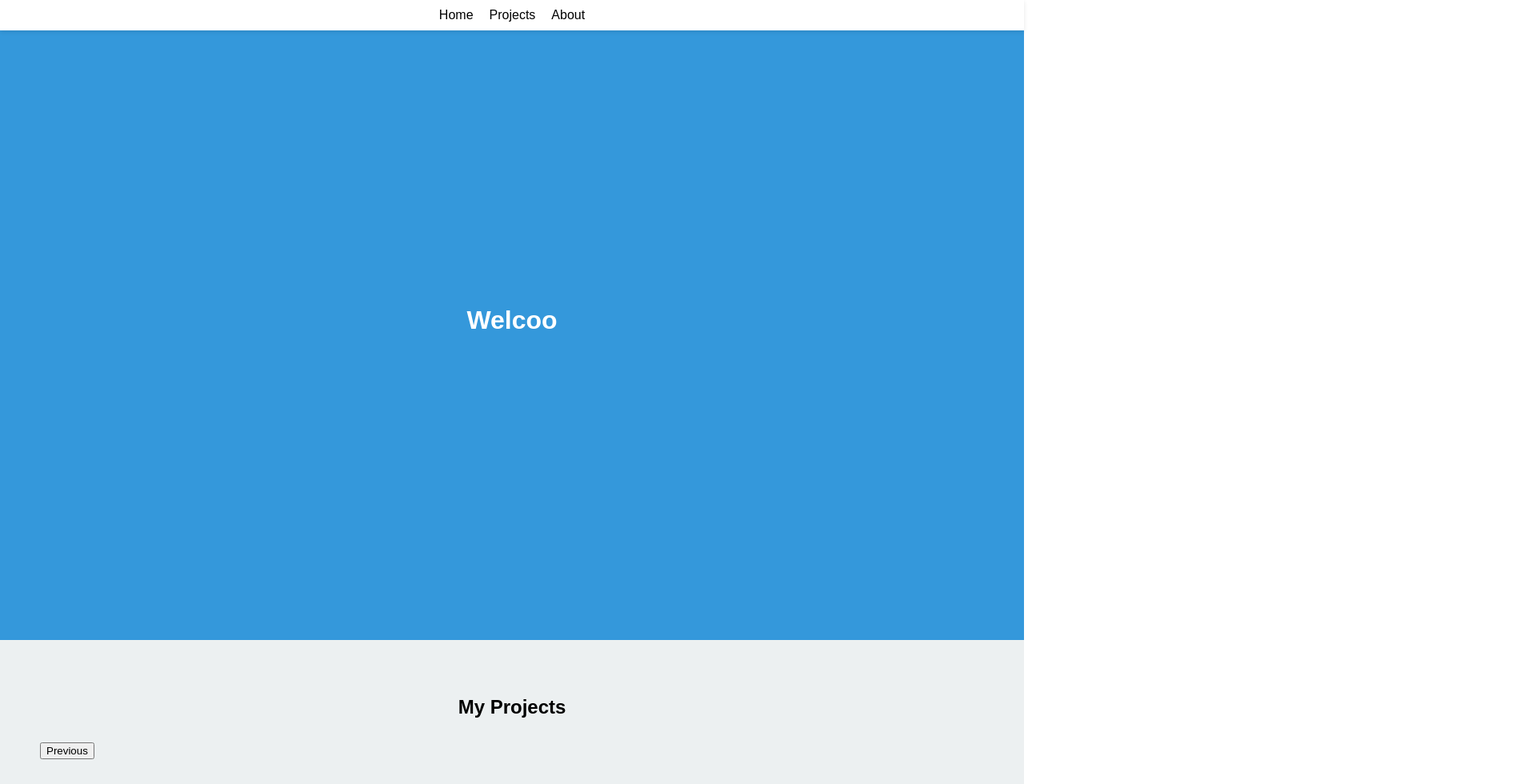
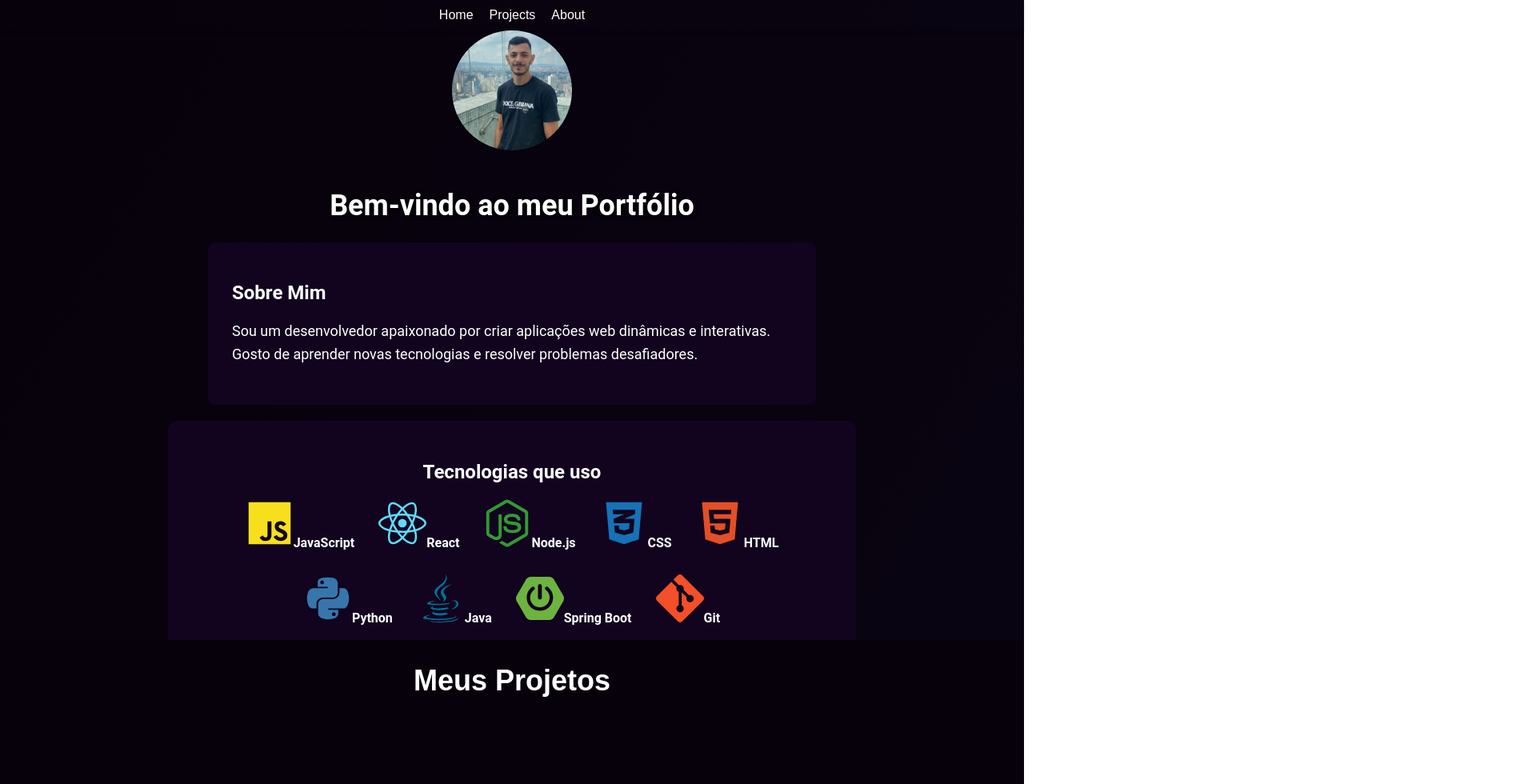
Before and after one commit to lucasg1599/portifolio, a React (Create React App) app: page / in a window 1280 px wide. Shown: the top 980 px of the page at 80% size, 1920 px wide, since content can reach past the window. Built offline with nearby package versions, Linux system fonts and the light colour scheme.

Commit message:
portifolio

```diff
--- a/package.json
+++ b/package.json
@@ -7,11 +7,13 @@
     "framer-motion": "^12.0.1",
     "react": "^19.0.0",
     "react-dom": "^19.0.0",
+    "react-icons": "^5.4.0",
     "react-scripts": "5.0.1",
     "react-scroll": "^1.9.0",
     "react-slick": "^0.30.3",
     "scrollreveal": "^4.0.9",
     "slick-carousel": "^1.8.1",
+    "styled-components": "^6.1.14",
     "web-vitals": "^4.2.4"
   },
   "scripts": {
--- a/src/App.js
+++ b/src/App.js
@@ -7,19 +7,18 @@ import About from "./components/About";
 const App = () => {
   return (
     <div style={{ fontFamily: "Arial, sans-serif" }}>
-      {/* Navigation */}
       <nav
         style={{
           position: "fixed",
           top: 0,
           width: "100%",
-          backgroundColor: "#fff",
+          background: "linear-gradient(120deg,rgb(6, 1, 10),rgb(9, 4, 17))",
           zIndex: 1000,
           padding: "10px 0",
           boxShadow: "0 2px 5px rgba(0,0,0,0.1)",
         }}
       >
-        <div style={{ display: "flex", justifyContent: "center", gap: "20px" }}>
+        <div style={{ display: "flex", justifyContent: "center", gap: "20px", color: "#fff"}}>
           <Link to="home" smooth duration={500} style={{ cursor: "pointer" }}>
             Home
           </Link>
--- a/src/components/About.js
+++ b/src/components/About.js
@@ -3,33 +3,17 @@ import { motion } from "framer-motion";
 
 const About = () => {
   return (
-    <div
-      id="about"
-      style={{
-        padding: "50px",
-        backgroundColor: "#2c3e50",
-        color: "#fff",
-        textAlign: "center",
-      }}
-    >
+    <div id="about" style={styles.aboutContainer}>
       <h2>About Me</h2>
       <p>
         I am a passionate developer with experience in building interactive and dynamic web
-        applications. Check  my work and get in touch!
+        applications. Check my work and get in touch!
       </p>
 
       <motion.button
         whileHover={{ scale: 1.1, backgroundColor: "#f39c12" }}
         whileTap={{ scale: 0.9 }}
-        style={{
-          marginTop: "20px",
-          padding: "10px 20px",
-          borderRadius: "5px",
-          border: "none",
-          cursor: "pointer",
-          background: "#e74c3c",
-          color: "#fff",
-        }}
+        style={styles.contactButton}
       >
         Contact Me
       </motion.button>
@@ -37,4 +21,22 @@ const About = () => {
   );
 };
 
+const styles = {
+  aboutContainer: {
+    padding: "50px",
+    backgroundColor: "#2c3e50",
+    color: "#fff",
+    textAlign: "center",
+  },
+  contactButton: {
+    marginTop: "20px",
+    padding: "10px 20px",
+    borderRadius: "5px",
+    border: "none",
+    cursor: "pointer",
+    background: "#e74c3c",
+    color: "#fff",
+  },
+};
+
 export default About;
--- a/src/components/Home.js
+++ b/src/components/Home.js
@@ -1,20 +1,141 @@
 import React from "react";
+import {
+  FaReactIcon, FaJsIcon, FaHtmlIcon, FaCssIcon, FaNodeJsIcon,
+  FaPythonIcon, FaJavaIcon, SiSpringbootIcon, SiGitIcon
+} from "./styled/styledIcons";
 
 const Home = () => {
   return (
-    <div id="home" style={{ height: "100vh", backgroundColor: "#3498db", color: "#fff" }}>
-      <div
-        style={{
-          height: "100%",
-          display: "flex",
-          justifyContent: "center",
-          alignItems: "center",
-        }}
-      >
-        <h1>Welcoo</h1>
+    <div id="home" style={styles.homeContainer}>
+      <div style={styles.centeredContent}>
+        <div style={styles.profileSection}>
+          <img
+            src="fotoperfil.jpg"
+            alt="Profile"
+            style={styles.profileImage}
+          />
+          <h1 style={styles.welcomeText}>Bem-vindo ao meu Portfólio</h1>
+        </div>
+      </div>
+      <div style={styles.aboutSection}>
+        <h2>Sobre Mim</h2>
+        <p style={styles.aboutText}>
+          Sou um desenvolvedor apaixonado por criar aplicações web dinâmicas e interativas.
+          Gosto de aprender novas tecnologias e resolver problemas desafiadores.
+        </p>
+      </div>
+      <div style={styles.skillsSection}>
+        <h2>Tecnologias que uso</h2>
+        <div style={styles.skillsList}>
+          <div style={styles.skill}>
+            <FaJsIcon />
+            <span style={styles.skillText}>JavaScript</span>
+          </div>
+          <div style={styles.skill}>
+            <FaReactIcon />
+            <span style={styles.skillText}>React</span>
+          </div>
+          <div style={styles.skill}>
+            <FaNodeJsIcon />
+            <span style={styles.skillText}>Node.js</span>
+          </div>
+          <div style={styles.skill}>
+            <FaCssIcon />
+            <span style={styles.skillText}>CSS</span>
+          </div>
+          <div style={styles.skill}>
+            <FaHtmlIcon />
+            <span style={styles.skillText}>HTML</span>
+          </div>
+          <div style={styles.skill}>
+            <FaPythonIcon />
+            <span style={styles.skillText}>Python</span>
+          </div>
+          <div style={styles.skill}>
+            <FaJavaIcon />
+            <span style={styles.skillText}>Java</span>
+          </div>
+          <div style={styles.skill}>
+            <SiSpringbootIcon />
+            <span style={styles.skillText}>Spring Boot</span>
+          </div>
+          <div style={styles.skill}>
+            <SiGitIcon />
+            <span style={styles.skillText}>Git</span>
+          </div>
+        </div>
       </div>
     </div>
   );
 };
 
+const styles = {
+  homeContainer: {
+    height: "100vh", // Garante que a altura da tela é 100% da janela
+    width: "100%",  // Ocupa toda a largura
+    overflow: "hidden", // Impede rolagem
+    background: "linear-gradient(120deg,rgb(6, 1, 10),rgb(9, 4, 17))",
+    color: "#fff",
+    display: "flex",
+    flexDirection: "column",
+    justifyContent: "center",
+    alignItems: "center",
+    fontFamily: "'Roboto', sans-serif",
+    padding: "0",  // Retira o padding para garantir que não há espaço adicional
+  },
+  centeredContent: {
+    textAlign: "center",
+
+  },
+  profileSection: {
+    marginTop: "50px", // Ajustado para reduzir o espaço
+    textAlign: "center",
+  },
+  profileImage: {
+    borderRadius: "50%",
+    width: "150px",
+    height: "150px",
+    objectFit: "cover",
+    marginBottom: "20px",
+  },
+  welcomeText: {
+    fontSize: "36px",
+    fontWeight: "bold",
+    textShadow: "2px 2px 4px rgba(0, 0, 0, 0.7)",
+  },
+  aboutSection: {
+    backgroundColor: "rgb(18, 4, 31)",
+    padding: "30px",
+    borderRadius: "10px",
+    maxWidth: "700px",
+    margin: "auto",
+    marginBottom: "20px",
+  },
+  aboutText: {
+    fontSize: "18px",
+    lineHeight: "1.6",
+  },
+  skillsSection: {
+    backgroundColor: "rgb(18, 4, 31)",
+    padding: "30px",
+    borderRadius: "10px",
+    maxWidth: "800px",
+    margin: "auto",
+    textAlign: "center",
+  },
+  skillsList: {
+    display: "flex",
+    justifyContent: "center",
+    flexWrap: "wrap",
+    gap: "30px",
+    marginTop: "10px",
+  },
+
+  skillText: {
+    marginTop: "10px",
+    fontSize: "16px",
+    fontWeight: "bold",
+  },
+};
+
 export default Home;
--- a/src/components/Projects.js
+++ b/src/components/Projects.js
@@ -1,17 +1,25 @@
-import React, { useEffect } from "react";
+import React from "react";
 import Slider from "react-slick";
-import ScrollReveal from "scrollreveal";
 
 const Projects = () => {
-  useEffect(() => {
-    ScrollReveal().reveal(".animated-section", {
-      origin: "bottom",
-      distance: "50px",
-      duration: 1000,
-      delay: 200,
-      reset: true,
-    });
-  }, []);
+  const projects = [
+    {
+      id: 1,
+      title: "Projeto 1",
+      image: "https://via.placeholder.com/300",
+    },
+    {
+      id: 2,
+      title: "Projeto 2",
+      image: "https://via.placeholder.com/300",
+    },
+    {
+      id: 3,
+      title: "Projeto 3",
+      image: "https://via.placeholder.com/300",
+    },
+    // Adicione mais projetos conforme necessário
+  ];
 
   const sliderSettings = {
     dots: true,
@@ -21,31 +29,86 @@ const Projects = () => {
     slidesToScroll: 1,
     autoplay: true,
     autoplaySpeed: 3000,
+    responsive: [
+      {
+        breakpoint: 1024, // Para telas de tamanhos médios
+        settings: {
+          slidesToShow: 2,
+        },
+      },
+      {
+        breakpoint: 600, // Para telas menores
+        settings: {
+          slidesToShow: 1,
+        },
+      },
+    ],
   };
 
   return (
-    <div
-      id="projects"
-      className="animated-section"
-      style={{ padding: "50px", backgroundColor: "#ecf0f1" }}
-    >
-      <h2 style={{ textAlign: "center", marginBottom: "30px" }}>My Projects</h2>
-      <Slider {...sliderSettings}>
-        <div>
-          <img src="https://via.placeholder.com/300" alt="Project 1" style={{ width: "100%" }} />
-          <h3 style={{ textAlign: "center" }}>Project 1</h3>
-        </div>
-        <div>
-          <img src="https://via.placeholder.com/300" alt="Project 2" style={{ width: "100%" }} />
-          <h3 style={{ textAlign: "center" }}>Project 2</h3>
-        </div>
-        <div>
-          <img src="https://via.placeholder.com/300" alt="Project 3" style={{ width: "100%" }} />
-          <h3 style={{ textAlign: "center" }}> 3</h3>
-        </div>
-      </Slider>
+    <div id="projects" style={styles.projectsContainer}>
+      <h2 style={styles.heading}>Meus Projetos</h2>
+      {projects.length === 0 ? (
+        <p style={styles.noProjectsMessage}>Nenhum projeto disponível</p>
+      ) : (
+        <Slider {...sliderSettings}>
+          {projects.map((project) => (
+            <div key={project.id} style={styles.projectCard}>
+              <img
+                src={project.image}
+                alt={project.title}
+                style={styles.projectImage}
+              />
+              <h3 style={styles.projectTitle}>{project.title}</h3>
+            </div>
+          ))}
+        </Slider>
+      )}
     </div>
   );
 };
 
+const styles = {
+  projectsContainer: {
+    padding: "50px",
+    background: "linear-gradient(120deg, rgb(6, 1, 10), rgb(9, 4, 17))", // Cor do fundo do container
+    minHeight: "100vh",
+    display: "flex",
+    flexDirection: "column",
+    justifyContent: "center",
+    alignItems: "center",
+    color: "#fff",
+  },
+  heading: {
+    fontSize: "36px",
+    color: "#fff", // Texto em branco
+    marginBottom: "40px",
+    textAlign: "center",
+  },
+  projectCard: {
+    backgroundColor: "#fff", // Cor de fundo do cartão de projeto
+    padding: "20px",
+    borderRadius: "10px",
+    boxShadow: "0 4px 10px rgba(0, 0, 0, 0.1)",
+    textAlign: "center",
+    margin: "10px",
+    width: "300px", // Ajustando a largura dos cartões para garantir que fiquem visíveis
+  },
+  projectImage: {
+    width: "100%",
+    borderRadius: "8px",
+    marginBottom: "15px",
+  },
+  projectTitle: {
+    fontSize: "20px",
+    fontWeight: "bold",
+    color: "#333",
+  },
+  noProjectsMessage: {
+    fontSize: "18px",
+    color: "#fff",
+    textAlign: "center",
+  },
+};
+
 export default Projects;
--- /dev/null
+++ b/src/components/styled/styledIcons.js
@@ -0,0 +1,48 @@
+import styled from "styled-components";
+import { FaReact, FaJs, FaHtml5, FaCss3Alt, FaNodeJs, FaPython, FaJava } from "react-icons/fa";
+import { SiSpringboot, SiGit } from "react-icons/si";
+
+export const FaReactIcon = styled(FaReact)`
+  color: #61dafb;
+  font-size: 60px;
+`;
+
+export const FaJsIcon = styled(FaJs)`
+  color: #f7df1e;
+  font-size: 60px;
+`;
+
+export const FaHtmlIcon = styled(FaHtml5)`
+  color: #e34f26;
+  font-size: 60px;
+`;
+
+export const FaCssIcon = styled(FaCss3Alt)`
+  color: #1572b6;
+  font-size: 60px;
+`;
+
+export const FaNodeJsIcon = styled(FaNodeJs)`
+  color: #339933;
+  font-size: 60px;
+`;
+
+export const FaPythonIcon = styled(FaPython)`
+  color: #3776ab;
+  font-size: 60px;
+`;
+
+export const FaJavaIcon = styled(FaJava)`
+  color: #007396;
+  font-size: 60px;
+`;
+
+export const SiSpringbootIcon = styled(SiSpringboot)`
+  color: #6db33f;
+  font-size: 60px;
+`;
+
+export const SiGitIcon = styled(SiGit)`
+  color: #f34f29;
+  font-size: 60px;
+`;
```
Also changed, not shown: public/fotoperfil.jpg (added), 1 other file (tests, documents, lock files or other folders).
